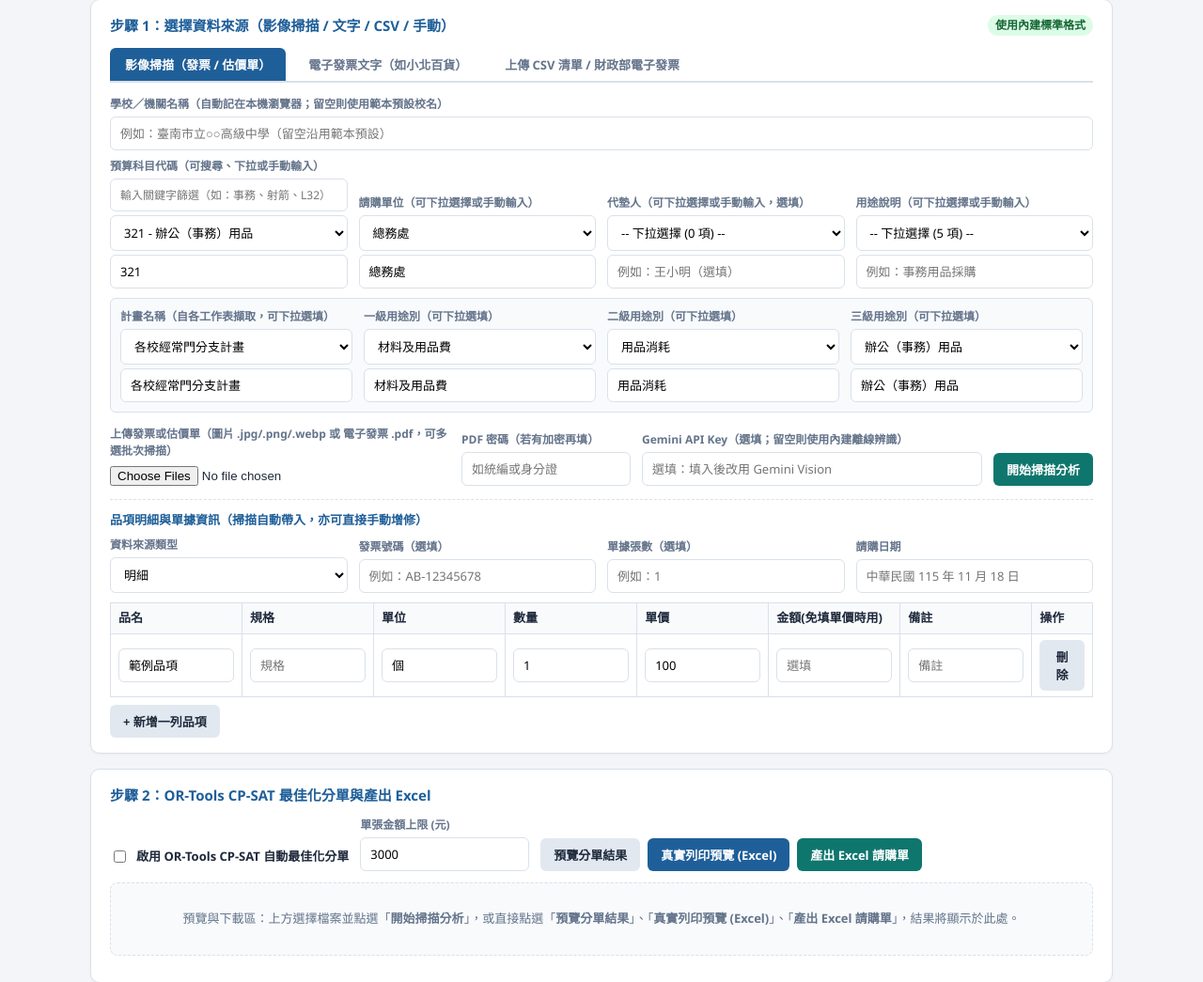
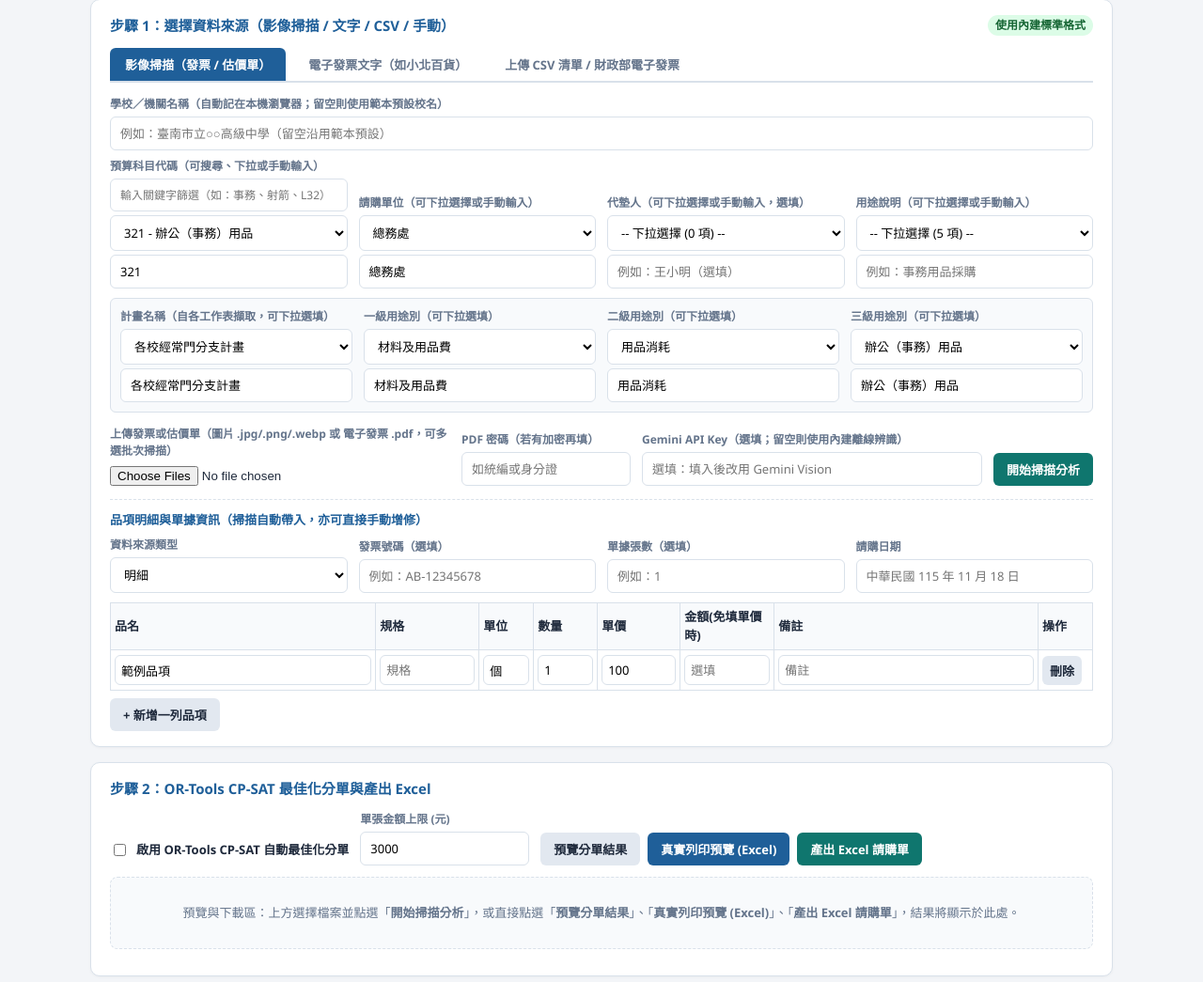
Before and after one commit to Albertyoung22/Purchase, a Flask app: page / in a window 1280 px wide. Shown: the part 150-1195 px from the top of the page at 94% size. Run offline with Flask 3, Linux system fonts and the light colour scheme.

Commit message:
Widen item name column and keep delete button single-line in manualTable

```diff
--- a/templates/index.html
+++ b/templates/index.html
@@ -162,6 +162,8 @@
       padding: 5px 4px;
       font-size: 12px;
     }
+    #manualTable th, #manualTable td { padding: 5px 4px; }
+    #manualTable input[type="text"], #manualTable input[type="number"] { padding: 6px 6px; font-size: 13px; }
   </style>
 </head>
 <body>
@@ -342,7 +344,14 @@
         <table id="manualTable">
           <thead>
             <tr>
-              <th>品名</th><th>規格</th><th>單位</th><th>數量</th><th>單價</th><th>金額(免填單價時用)</th><th>備註</th><th>操作</th>
+              <th style="min-width:220px;">品名</th>
+              <th style="width:110px;">規格</th>
+              <th style="width:58px;">單位</th>
+              <th style="width:68px;">數量</th>
+              <th style="width:88px;">單價</th>
+              <th style="width:100px;">金額(免填單價時)</th>
+              <th style="min-width:105px;">備註</th>
+              <th style="width:58px;">操作</th>
             </tr>
           </thead>
           <tbody></tbody>
@@ -1035,7 +1044,7 @@
         <td><input type="number" class="m-price" value="${price}" placeholder="選填" /></td>
         <td><input type="number" class="m-sub" value="${sub}" placeholder="選填" /></td>
         <td><input type="text" class="m-note" value="${note}" placeholder="備註" /></td>
-        <td><button class="secondary" onclick="this.closest('tr').remove()">刪除</button></td>
+        <td><button class="secondary" onclick="this.closest('tr').remove()" style="white-space:nowrap; padding:6px 8px;">刪除</button></td>
       `;
       tbody.appendChild(tr);
     }
```
